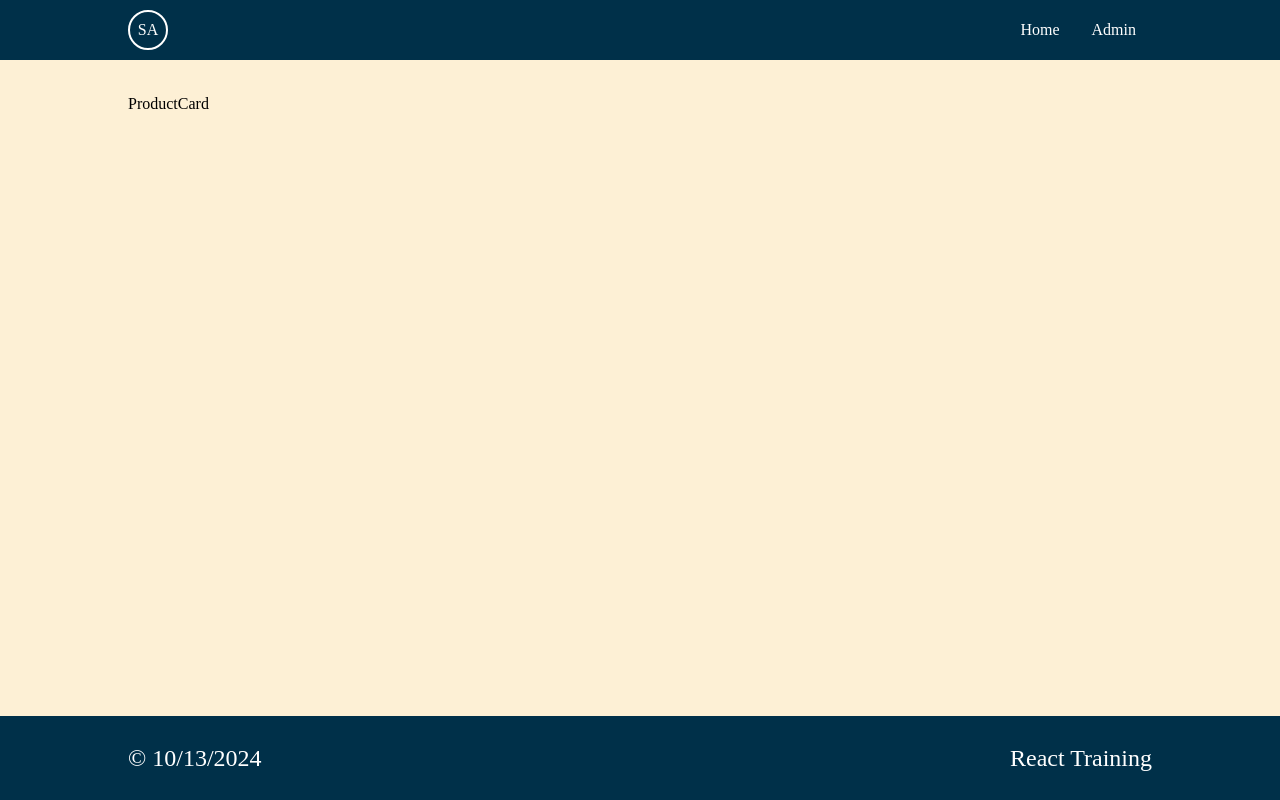
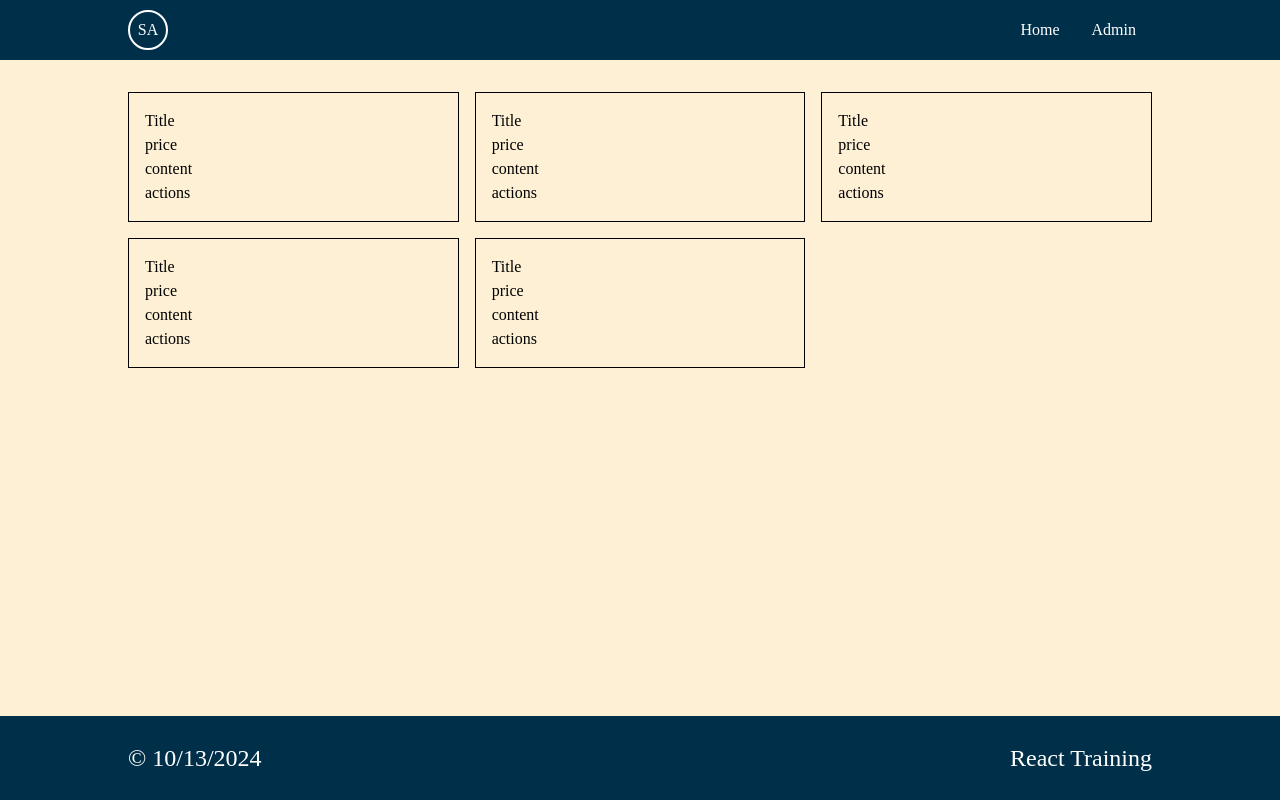
Before and after one commit to amoljagtap17/2024-react-training, a React (Vite) app: page / in a window 1280 px wide. Built offline with nearby package versions, Linux system fonts and the light colour scheme.

Commit message:
day 1: add styles to product card and list components

```diff
--- /dev/null
+++ b/src/components/section/products/ProductCard/ProductCard.module.less
@@ -0,0 +1,6 @@
+.ProductCard {
+  &__root {
+    border: 1px solid #000;
+    padding: 1rem;
+  }
+}
--- a/src/components/section/products/ProductCard/index.tsx
+++ b/src/components/section/products/ProductCard/index.tsx
@@ -1,3 +1,12 @@
+import styles from "./ProductCard.module.less";
+
 export function ProductCard() {
-  return <p>ProductCard</p>;
+  return (
+    <div className={styles.ProductCard__root}>
+      <div>Title</div>
+      <div>price</div>
+      <div>content</div>
+      <div>actions</div>
+    </div>
+  );
 }
--- /dev/null
+++ b/src/components/section/products/ProductList/ProductList.module.less
@@ -0,0 +1,16 @@
+.ProductList {
+  &__root {
+    display: grid;
+    gap: 1rem;
+
+    grid-template-columns: 1fr 1fr 1fr;
+
+    @media only screen and (max-width: 992px) {
+      grid-template-columns: 1fr 1fr;
+    }
+
+    @media only screen and (max-width: 576px) {
+      grid-template-columns: 1fr;
+    }
+  }
+}
--- a/src/components/section/products/ProductList/index.tsx
+++ b/src/components/section/products/ProductList/index.tsx
@@ -1,8 +1,13 @@
 import { ProductCard } from "../ProductCard";
+import styles from "./ProductList.module.less";
 
 export function ProductList() {
   return (
-    <div>
+    <div className={styles.ProductList__root}>
+      <ProductCard />
+      <ProductCard />
+      <ProductCard />
+      <ProductCard />
       <ProductCard />
     </div>
   );
```
